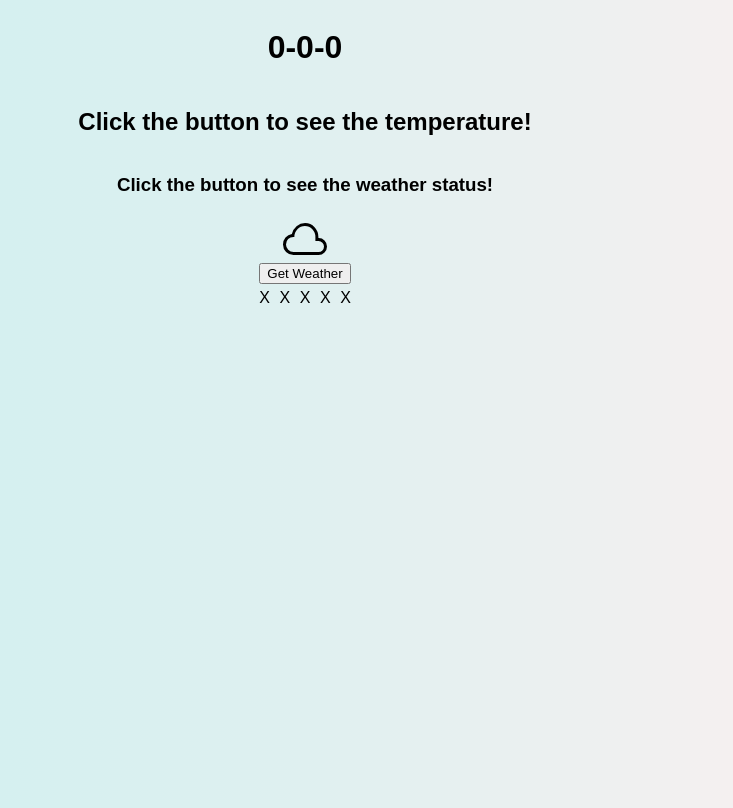
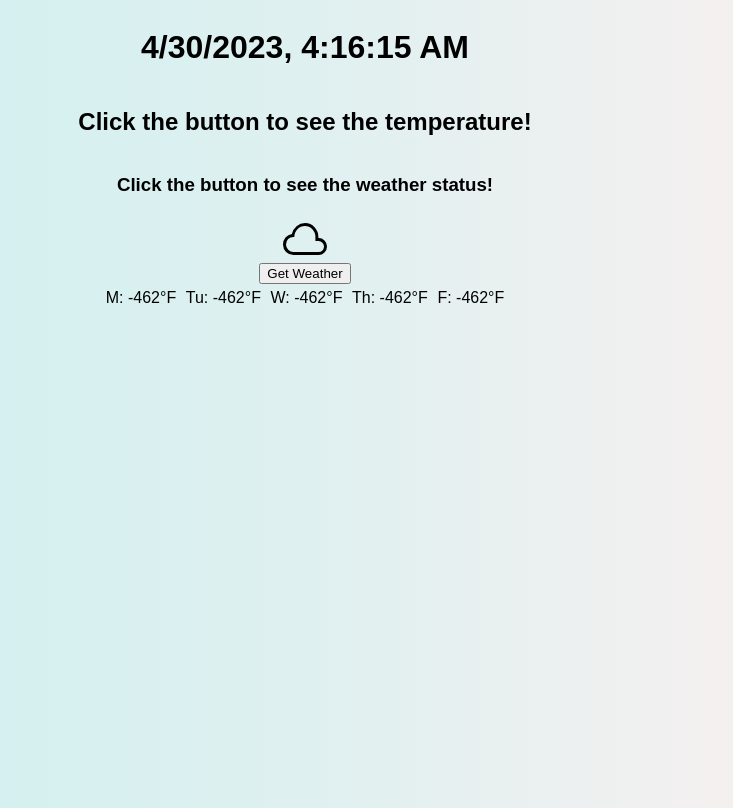
Before and after one commit to jzhan753/weather-app, a plain HTML site: page index.html in a window 1280 px wide. Both pictures are taken after a click on the button "Get Weather". Shown: the whole page, without its empty margins (335-1068 px from the left). Drawn offline with Linux system fonts and the light colour scheme.

Commit message:
Added button handling

```diff
--- a/index.html
+++ b/index.html
@@ -5,6 +5,7 @@
     <title>Weather App</title>
     <meta name="description" content="My Weather App">
     <link rel="stylesheet" href="style.css">
+    <script src="script.js"></script>
 </head>
 <main>
     <h1 id="date">0-0-0</h1>
--- /dev/null
+++ b/script.js
@@ -0,0 +1,33 @@
+let latitude = 0;
+let longitude = 0;
+
+window.onload = function () {
+    const date = new Date();
+    const dateString = date.toLocaleString();
+    let dateElement = document.getElementById('date');
+    dateElement.textContent = dateString;
+
+    // Geolocation stuff
+    if ('geolocation' in navigator) {
+        navigator.geolocation.getCurrentPosition(success);
+    } else {
+        console.log('Geolocation is not available in your browser.');
+    }
+
+    const btn = document.getElementById('getWeatherBtn');
+
+    btn.addEventListener("click", () => {
+        let forecast = [["M", -462], ["Tu", -462], ["W", -462], ["Th", -462], ["F", -462]];
+        let forecastElements = document.getElementsByClassName("forecast");
+        for (let i = 0; i < forecast.length; i++) {
+            forecastElements[i].innerHTML = forecast[i][0] + ": " + forecast[i][1] + "°F";
+        }
+    });
+}
+
+function success(position) {
+    latitude = position.coords.latitude;
+    longitude = position.coords.longitude;
+    console.log('Latitude: ' + latitude);
+    console.log('Longitude: ' + longitude);
+}
```
